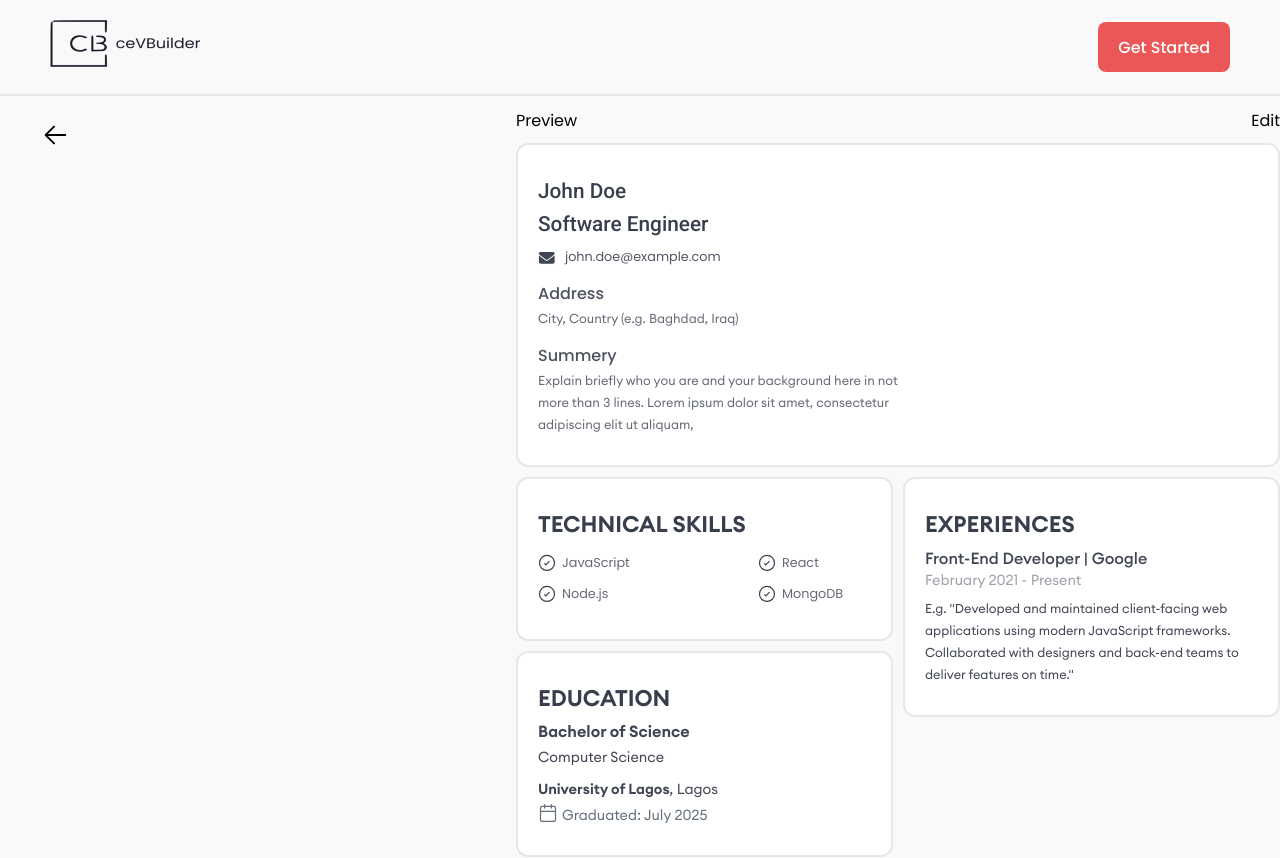
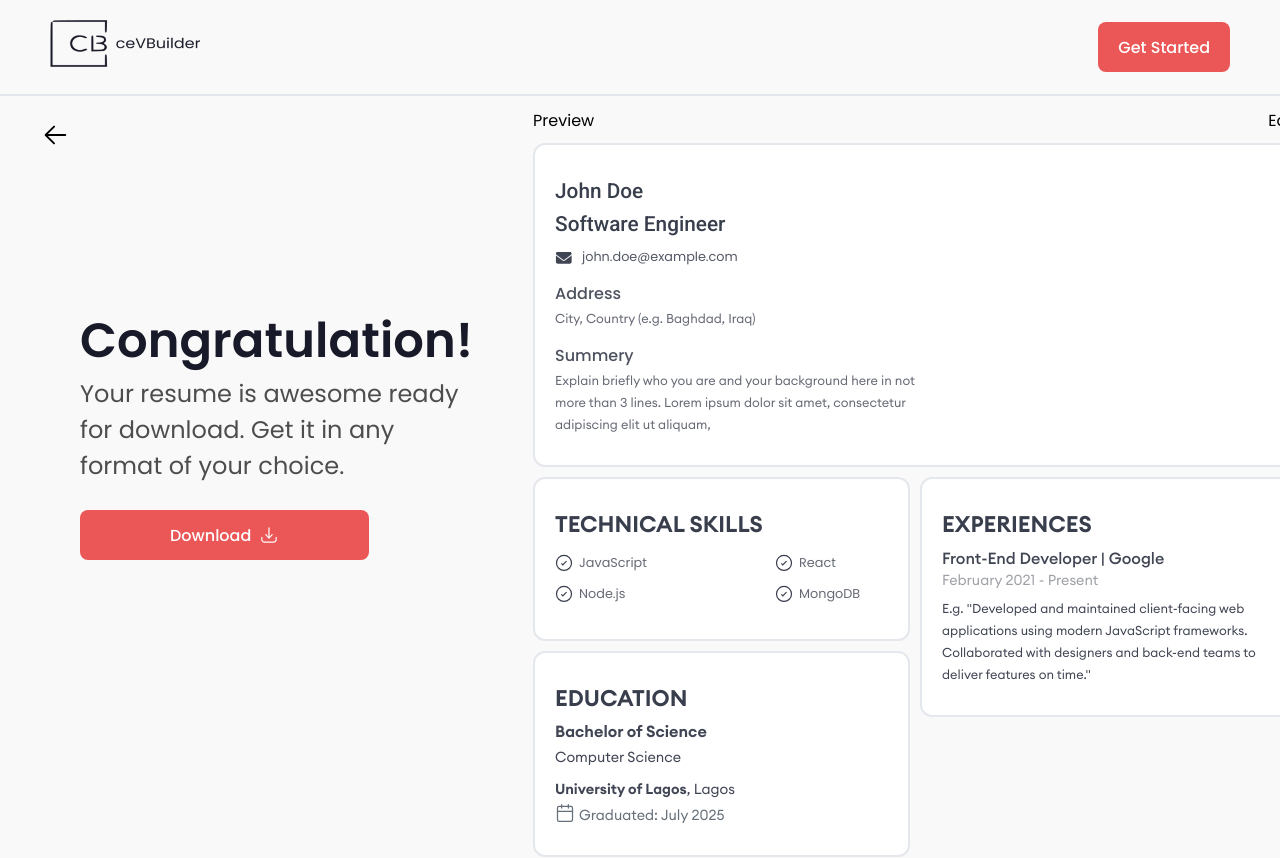
Before and after one commit to Moamal-2000/resume-builder, a Next.js app: page /download in a window 1280 px wide. Shown: the top 858 px of the page. Built offline with nearby package versions, Linux system fonts and the light colour scheme.

Commit message:
style(ResumeDownloadSuccess): add basic styles with download button

```diff
--- a/src/components/DownloadPage/ResumeDownloadSuccess/ResumeDownloadSuccess.jsx
+++ b/src/components/DownloadPage/ResumeDownloadSuccess/ResumeDownloadSuccess.jsx
@@ -1,7 +1,22 @@
+import Button from "@/components/Shared/Buttons/Button/Button";
+import SvgIcon from "@/components/Shared/SvgIcon";
 import s from "./ResumeDownloadSuccess.module.scss";
 
 const ResumeDownloadSuccess = () => {
-  return <section className={s.downloadSection}></section>;
+  return (
+    <section className={s.downloadSection}>
+      <h1>Congratulation!</h1>
+
+      <p>
+        Your resume is awesome ready for download. Get it in any format of your
+        choice.
+      </p>
+
+      <Button paddingInline="90px">
+        Download <SvgIcon name="download" />
+      </Button>
+    </section>
+  );
 };
 
 export default ResumeDownloadSuccess;
--- a/src/components/DownloadPage/ResumeDownloadSuccess/ResumeDownloadSuccess.module.scss
+++ b/src/components/DownloadPage/ResumeDownloadSuccess/ResumeDownloadSuccess.module.scss
@@ -1,3 +1,29 @@
 .downloadSection {
   margin-top: 210px;
+  margin-left: 80px;
+  width: 419px;
+  font-family: var(--poppins-font);
 }
+
+.downloadSection>h1 {
+  width: fit-content;
+  font-weight: 600;
+  font-size: 3rem;
+  line-height: 70px;
+  letter-spacing: .0025em;
+  color: #191a29;
+}
+
+.downloadSection>p {
+  font-weight: 400;
+  font-size: 1.5rem;
+  line-height: 36px;
+  letter-spacing: .002em;
+  color: #4E4D4D;
+  margin-bottom: 26px;
+}
+
+.downloadSection>button>svg {
+  width: 20px;
+  height: 20px;
+}
--- a/src/data/iconsData.jsx
+++ b/src/data/iconsData.jsx
@@ -108,6 +108,21 @@ export const iconsData = [
     ),
   },
   {
+    name: "download",
+    icon: (
+      <svg viewBox="0 0 21 20" fill="none">
+        <path
+          d="M10.9611 13.7551C10.8427 13.8846 10.6753 13.9583 10.4998 13.9583C10.3243 13.9583 10.157 13.8846 10.0386 13.7551L6.70524 10.1092C6.47232 9.8545 6.49002 9.45917 6.74477 9.22625C6.99953 8.99333 7.39486 9.011 7.62778 9.26575L9.87484 11.7235V2.5C9.87484 2.15483 10.1547 1.875 10.4998 1.875C10.845 1.875 11.1248 2.15483 11.1248 2.5V11.7235L13.3719 9.26575C13.6048 9.011 14.0002 8.99333 14.2549 9.22625C14.5097 9.45917 14.5273 9.8545 14.2944 10.1092L10.9611 13.7551Z"
+          fill="#fff"
+        />
+        <path
+          d="M3.625 12.5C3.625 12.1548 3.34518 11.875 3 11.875C2.65483 11.875 2.375 12.1548 2.375 12.5V12.5458C2.37498 13.6854 2.37497 14.604 2.4721 15.3265C2.57295 16.0766 2.78869 16.7081 3.29029 17.2097C3.79189 17.7113 4.42345 17.9271 5.17354 18.0279C5.89602 18.125 6.81462 18.125 7.95428 18.125H13.0458C14.1854 18.125 15.104 18.125 15.8265 18.0279C16.5766 17.9271 17.2081 17.7113 17.7097 17.2097C18.2113 16.7081 18.4271 16.0766 18.5279 15.3265C18.625 14.604 18.625 13.6854 18.625 12.5458V12.5C18.625 12.1548 18.3452 11.875 18 11.875C17.6548 11.875 17.375 12.1548 17.375 12.5C17.375 13.6962 17.3737 14.5304 17.2891 15.1599C17.2068 15.7714 17.0565 16.0952 16.8258 16.3258C16.5952 16.5565 16.2714 16.7068 15.6599 16.7891C15.0304 16.8737 14.1962 16.875 13 16.875H8C6.80383 16.875 5.96956 16.8737 5.3401 16.7891C4.72863 16.7068 4.40481 16.5565 4.17418 16.3258C3.94354 16.0952 3.79317 15.7714 3.71096 15.1599C3.62633 14.5304 3.625 13.6962 3.625 12.5Z"
+          fill="#fff"
+        />
+      </svg>
+    ),
+  },
+  {
     name: "arrowLeft",
     icon: (
       <svg viewBox="0 0 30 30">
```
